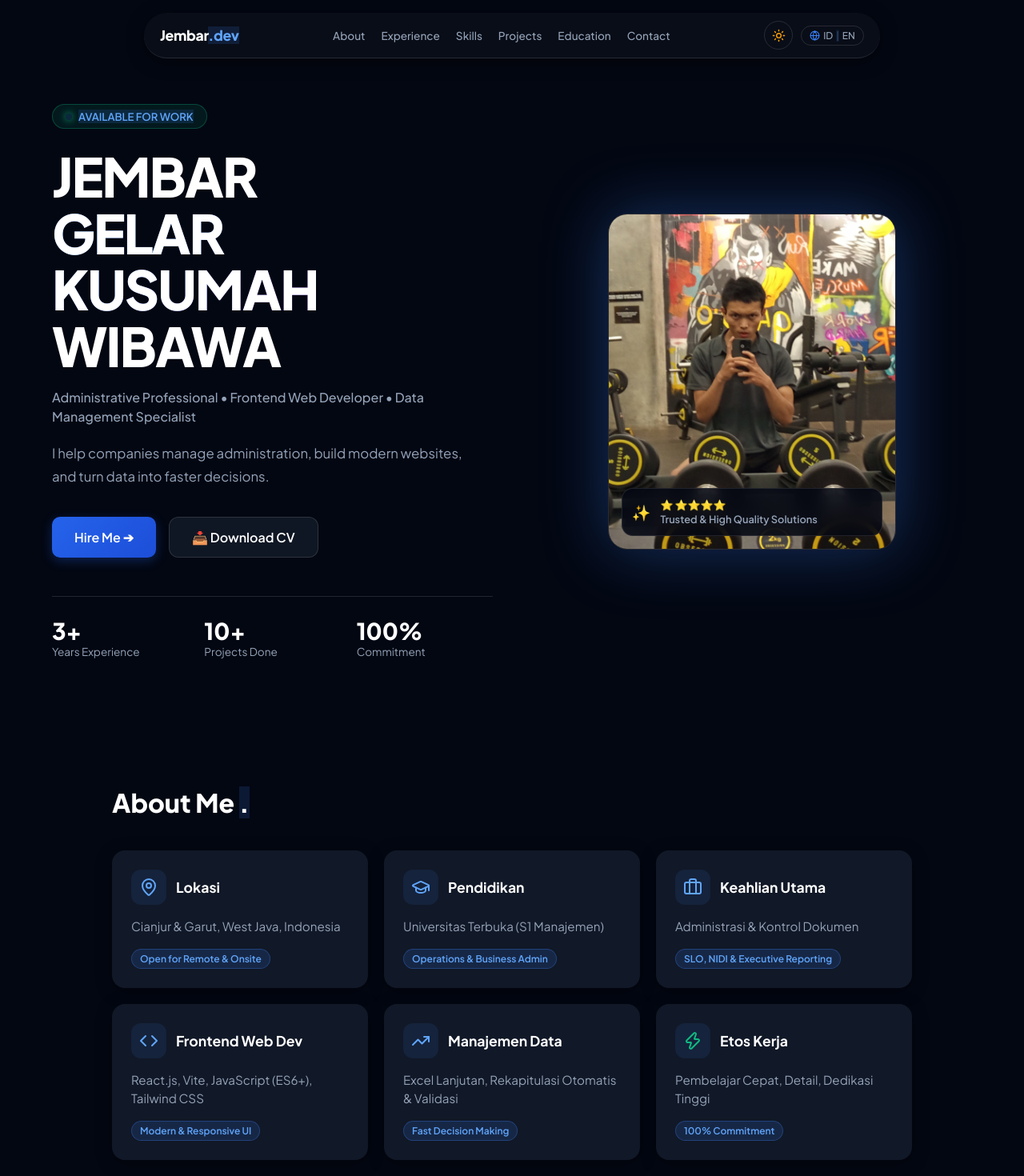
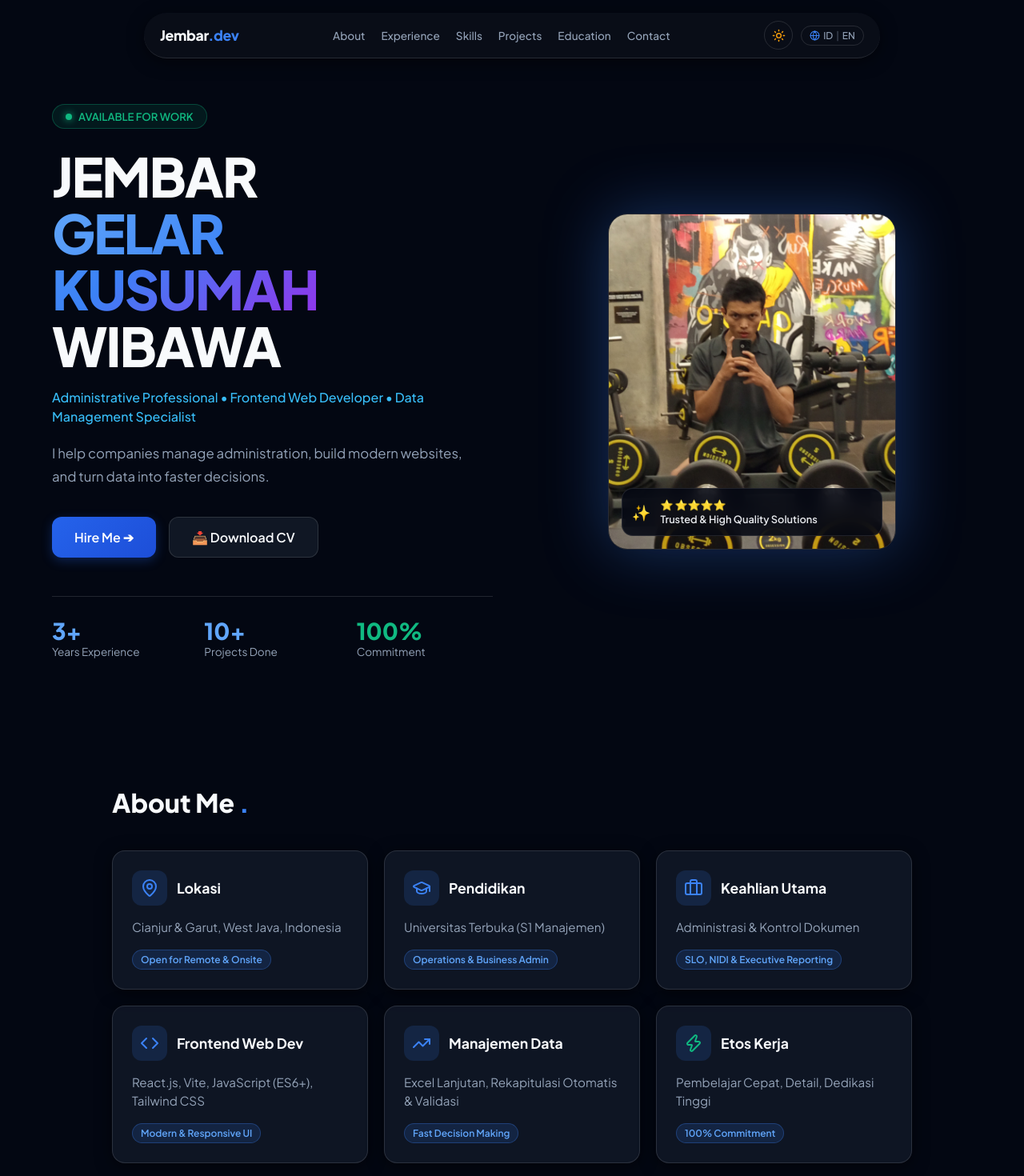
Before and after one commit to jembargelar/jembar-portfolio, a React (Vite) app: page / in a window 1280 px wide. Shown: the top 1470 px of the page at 80% size. Built offline with nearby package versions, Linux system fonts and the light colour scheme.

Commit message:
Fix complete site text contrast using dynamic CSS variables for dark/light mode

```diff
--- a/src/components/About.jsx
+++ b/src/components/About.jsx
@@ -8,31 +8,31 @@ export default function About() {
 
   const bentoItems = [
     {
-      icon: <MapPin size={24} color="#60a5fa" />,
+      icon: <MapPin size={24} color="var(--accent-blue)" />,
       title: isEn ? "Location" : "Lokasi",
       desc: "Cianjur & Garut, West Java, Indonesia",
       highlight: "Open for Remote & Onsite"
     },
     {
-      icon: <GraduationCap size={24} color="#60a5fa" />,
+      icon: <GraduationCap size={24} color="var(--accent-blue)" />,
       title: isEn ? "Education" : "Pendidikan",
       desc: "Universitas Terbuka (S1 Manajemen)",
       highlight: "Operations & Business Admin"
     },
     {
-      icon: <Briefcase size={24} color="#60a5fa" />,
+      icon: <Briefcase size={24} color="var(--accent-blue)" />,
       title: isEn ? "Core Expertise" : "Keahlian Utama",
       desc: isEn ? "Administrative & Document Control" : "Administrasi & Kontrol Dokumen",
       highlight: "SLO, NIDI & Executive Reporting"
     },
     {
-      icon: <Code size={24} color="#60a5fa" />,
+      icon: <Code size={24} color="var(--accent-blue)" />,
       title: "Frontend Web Dev",
       desc: "React.js, Vite, JavaScript (ES6+), Tailwind CSS",
       highlight: "Modern & Responsive UI"
     },
     {
-      icon: <TrendingUp size={24} color="#60a5fa" />,
+      icon: <TrendingUp size={24} color="var(--accent-blue)" />,
       title: isEn ? "Data Management" : "Manajemen Data",
       desc: isEn ? "Advanced Excel, Automated Recapitulation & Validation" : "Excel Lanjutan, Rekapitulasi Otomatis & Validasi",
       highlight: "Fast Decision Making"
@@ -56,7 +56,7 @@ export default function About() {
           viewport={{ once: true }}
           style={{ fontSize: "2rem", fontWeight: "800", color: "var(--text-primary)", marginBottom: "40px" }}
         >
-          {t("sectionAbout")} <span style={{ color: "#3B82F6" }}>.</span>
+          {t("sectionAbout")} <span style={{ color: "var(--accent-blue)" }}>.</span>
         </motion.h2>
 
         {/* Bento Grid Layout */}
@@ -78,7 +78,7 @@ export default function About() {
               <div style={{ display: "flex", alignItems: "center", gap: "12px", marginBottom: "16px" }}>
                 <div style={{
                   padding: "10px",
-                  backgroundColor: "rgba(59, 130, 246, 0.1)",
+                  backgroundColor: "var(--tag-bg)",
                   borderRadius: "12px",
                   display: "flex",
                   alignItems: "center",
@@ -95,14 +95,11 @@ export default function About() {
                 {item.desc}
               </p>
 
-              <span style={{
+              <span className="tech-badge" style={{
                 fontSize: "0.75rem",
                 fontWeight: "600",
-                color: "#60a5fa",
-                backgroundColor: "rgba(59, 130, 246, 0.1)",
                 padding: "4px 10px",
                 borderRadius: "20px",
-                border: "1px solid rgba(59, 130, 246, 0.2)",
                 display: "inline-block"
               }}>
                 {item.highlight}
@@ -110,7 +107,6 @@ export default function About() {
             </motion.div>
           ))}
         </div>
-
       </div>
     </section>
   );
--- a/src/components/Education.jsx
+++ b/src/components/Education.jsx
@@ -1,6 +1,6 @@
 import { useTranslation } from "react-i18next";
 import { motion } from "framer-motion";
-import { GraduationCap, Calendar, Award } from "lucide-react";
+import { GraduationCap, Calendar } from "lucide-react";
 
 export default function Education() {
   const { t, i18n } = useTranslation();
@@ -38,7 +38,7 @@ export default function Education() {
           viewport={{ once: true }}
           style={{ fontSize: "2rem", fontWeight: "800", color: "var(--text-primary)", marginBottom: "40px" }}
         >
-          {t("navEducation")} <span style={{ color: "#3B82F6" }}>.</span>
+          {t("navEducation")} <span style={{ color: "var(--accent-blue)" }}>.</span>
         </motion.h2>
 
         <div style={{ display: "grid", gridTemplateColumns: "repeat(auto-fit, minmax(300px, 1fr))", gap: "24px" }}>
@@ -58,11 +58,11 @@ export default function Education() {
                     width: "42px",
                     height: "42px",
                     borderRadius: "12px",
-                    backgroundColor: "rgba(59, 130, 246, 0.1)",
+                    backgroundColor: "var(--tag-bg)",
                     display: "flex",
                     alignItems: "center",
                     justifyContent: "center",
-                    color: "#60a5fa"
+                    color: "var(--accent-blue)"
                   }}>
                     <GraduationCap size={22} />
                   </div>
@@ -83,7 +83,7 @@ export default function Education() {
                   {edu.title}
                 </h3>
 
-                <p style={{ color: "#60a5fa", fontWeight: "600", fontSize: "0.95rem", marginBottom: "12px" }}>
+                <p className="role-text" style={{ fontSize: "0.95rem", marginBottom: "12px" }}>
                   {edu.institution}
                 </p>
 
--- a/src/index.css
+++ b/src/index.css
@@ -1,39 +1,43 @@
 @import url('https://fonts.googleapis.com/css2?family=Plus+Jakarta+Sans:wght@300;400;500;600;700;800&family=JetBrains+Mono:wght@400;500&display=swap');
 
 /* =========================================================
-   1. SYSTEM THEME VARIABLES (OBSIDIAN DARK & CLEAN LIGHT)
+   1. COLOR SYSTEM VARIABLES
    ========================================================= */
 
-/* --- DARK MODE / NIGHT MODE (DEFAULT) --- */
+/* --- NIGHT MODE (DEFAULT) --- */
 :root {
   --bg-color: #0b0f19;
-  --text-primary: #ffffff;
+  --text-primary: #f8fafc;
   --text-secondary: #94a3b8;
-  --card-bg: #111827;
+  --card-bg: rgba(17, 24, 39, 0.85);
   --card-border: rgba(255, 255, 255, 0.12);
   --nav-bg: rgba(11, 15, 25, 0.9);
   --tag-bg: rgba(59, 130, 246, 0.15);
   --tag-text: #60a5fa;
   --tag-border: rgba(59, 130, 246, 0.3);
   --accent-blue: #3b82f6;
+  --subheading-color: #38bdf8;
   --shadow-color: rgba(0, 0, 0, 0.5);
-  --stat-num: #60a5fa;
+  --btn-sec-bg: rgba(255, 255, 255, 0.06);
+  --map-filter: grayscale(80%) invert(90%) contrast(120%);
 }
 
-/* --- LIGHT MODE (SLATE PREMIUM) --- */
-.light-mode, [data-theme="light"], html.light-mode, body.light-mode {
-  --bg-color: #f8fafc !important;
-  --text-primary: #0f172a !important;
-  --text-secondary: #334155 !important;
-  --card-bg: #ffffff !important;
-  --card-border: #cbd5e1 !important;
-  --nav-bg: rgba(255, 255, 255, 0.95) !important;
-  --tag-bg: #eff6ff !important;
-  --tag-text: #1d4ed8 !important;
-  --tag-border: #bfdbfe !important;
-  --accent-blue: #2563eb !important;
-  --shadow-color: rgba(15, 23, 42, 0.06) !important;
-  --stat-num: #2563eb !important;
+/* --- LIGHT MODE --- */
+.light-mode {
+  --bg-color: #f8fafc;
+  --text-primary: #0f172a;
+  --text-secondary: #475569;
+  --card-bg: #ffffff;
+  --card-border: #cbd5e1;
+  --nav-bg: rgba(255, 255, 255, 0.95);
+  --tag-bg: #eff6ff;
+  --tag-text: #1d4ed8;
+  --tag-border: #bfdbfe;
+  --accent-blue: #2563eb;
+  --subheading-color: #2563eb;
+  --shadow-color: rgba(15, 23, 42, 0.08);
+  --btn-sec-bg: #f1f5f9;
+  --map-filter: none;
 }
 
 /* =========================================================
@@ -49,126 +53,68 @@
 }
 
 html, body {
-  background-color: var(--bg-color) !important;
-  color: var(--text-primary) !important;
+  background-color: var(--bg-color);
+  color: var(--text-primary);
   overflow-x: hidden;
 }
 
-section, header, main, footer, div[id] {
-  background-color: transparent !important;
+section, header, main, footer {
+  background-color: transparent;
+}
+
+h1, h2, h3, h4, h5, h6, strong, b {
+  color: var(--text-primary);
+}
+
+p, li, div, small, label {
+  color: inherit;
 }
 
 /* =========================================================
-   3. OVERRIDE TOTAL NIGHT MODE (PERBAIKAN HERO & SEMUA SECTION)
+   3. GLASS CARDS & BADGES
    ========================================================= */
-
-/* --- TEKS MODE GELAP (NIGHT MODE) --- */
-:not(.light-mode) h1, :not(.light-mode) h1 *,
-:not(.light-mode) h2, :not(.light-mode) h2 *,
-:not(.light-mode) h3, :not(.light-mode) h3 *,
-:not(.light-mode) h4, :not(.light-mode) h4 *,
-:not(.light-mode) h5, :not(.light-mode) h5 *,
-:not(.light-mode) h6, :not(.light-mode) h6 *,
-:not(.light-mode) strong, :not(.light-mode) b {
-  color: #ffffff !important;
-  -webkit-text-fill-color: #ffffff !important;
+.glass-navbar {
+  background: var(--nav-bg);
+  backdrop-filter: blur(16px);
+  -webkit-backdrop-filter: blur(16px);
+  border-bottom: 1px solid var(--card-border);
+  box-shadow: 0 4px 20px var(--shadow-color);
 }
 
-:not(.light-mode) p, :not(.light-mode) p *,
-:not(.light-mode) li, :not(.light-mode) li *,
-:not(.light-mode) small, :not(.light-mode) small * {
-  color: #94a3b8 !important;
+.glass-card {
+  background: var(--card-bg);
+  border: 1px solid var(--card-border);
+  border-radius: 16px;
+  box-shadow: 0 4px 20px var(--shadow-color);
 }
 
-/* Fix Kartu & Tag di Night Mode */
-:not(.light-mode) .glass-card,
-:not(.light-mode) [class*="card"] {
-  background-color: #111827 !important;
-  border-color: rgba(255, 255, 255, 0.12) !important;
-  box-shadow: 0 4px 20px rgba(0, 0, 0, 0.4) !important;
+.glass-card:hover {
+  border-color: var(--accent-blue);
 }
 
-:not(.light-mode) span:not(.btn-gradient span) {
-  background-color: rgba(59, 130, 246, 0.15) !important;
-  color: #60a5fa !important;
-  border-color: rgba(59, 130, 246, 0.3) !important;
+/* Style Terpusat Badge Tech Stack & Tags */
+.glass-card span:not(.status-dot),
+span.tech-badge {
+  background-color: var(--tag-bg) !important;
+  color: var(--tag-text) !important;
+  border: 1px solid var(--tag-border) !important;
 }
 
-/* =========================================================
-   4. OVERRIDE TOTAL LIGHT MODE (MODE TERANG)
-   ========================================================= */
-
-.light-mode h1, .light-mode h1 *,
-.light-mode h2, .light-mode h2 *,
-.light-mode h3, .light-mode h3 *,
-.light-mode h4, .light-mode h4 *,
-.light-mode h5, .light-mode h5 *,
-.light-mode h6, .light-mode h6 *,
-.light-mode strong, .light-mode b, .light-mode label,
-.light-mode [class*="text-white"],
-.light-mode [class*="text-slate-100"],
-.light-mode [class*="text-slate-200"] {
-  color: #0f172a !important;
-  -webkit-text-fill-color: #0f172a !important;
+/* Sub-heading Peran / Kategori */
+.role-text, .subhead-blue {
+  color: var(--subheading-color) !important;
+  font-weight: 600;
 }
 
-.light-mode p, .light-mode p *,
-.light-mode li, .light-mode li *,
-.light-mode small, .light-mode small *,
-.light-mode [class*="text-slate-300"],
-.light-mode [class*="text-slate-400"] {
-  color: #334155 !important;
-}
-
-.light-mode .glass-card,
-.light-mode [class*="card"],
-.light-mode [class*="bg-slate-800"],
-.light-mode [class*="bg-slate-900"] {
-  background-color: #ffffff !important;
-  border-color: #cbd5e1 !important;
-  box-shadow: 0 4px 20px rgba(15, 23, 42, 0.06) !important;
-}
-
-.light-mode span:not(.btn-gradient span) {
-  background-color: #eff6ff !important;
-  color: #1d4ed8 !important;
-  border-color: #bfdbfe !important;
-}
-
-/* =========================================================
-   5. SPECIAL HERO STATS & BUTTONS
-   ========================================================= */
-
-/* Angka Statistik (3+, 10+, 100%) */
-div[style*="font-size"] span,
-.stat-number {
-  color: var(--stat-num) !important;
-}
-
-/* Navbar */
-.glass-navbar {
-  background: var(--nav-bg) !important;
-  backdrop-filter: blur(16px);
-  -webkit-backdrop-filter: blur(16px);
-  border-bottom: 1px solid var(--card-border) !important;
-  box-shadow: 0 4px 20px var(--shadow-color) !important;
-}
-
-/* Glass Card Radius */
-.glass-card {
-  border-radius: 16px !important;
-}
-
-/* Tombol Utama (Hubungi Saya / Kirim Email) */
+/* Tombol Gradient Utama */
 .btn-gradient {
-  background: linear-gradient(135deg, #2563eb 0%, #1d4ed8 100%) !important;
+  background: linear-gradient(135deg, #2563eb 0%, #1d4ed8 100%);
   color: #ffffff !important;
-  border: none !important;
-  border-radius: 10px !important;
-  box-shadow: 0 4px 14px rgba(37, 99, 235, 0.3) !important;
+  border: none;
+  border-radius: 10px;
+  box-shadow: 0 4px 14px rgba(37, 99, 235, 0.3);
 }
 
 .btn-gradient span, .btn-gradient svg, .btn-gradient * {
   color: #ffffff !important;
-  -webkit-text-fill-color: #ffffff !important;
 }
```
Also changed, not shown: src/components/Contact.jsx (+6 -6 lines), src/components/Experience.jsx (+9 -12 lines), src/components/Skills.jsx (+7 -11 lines).
